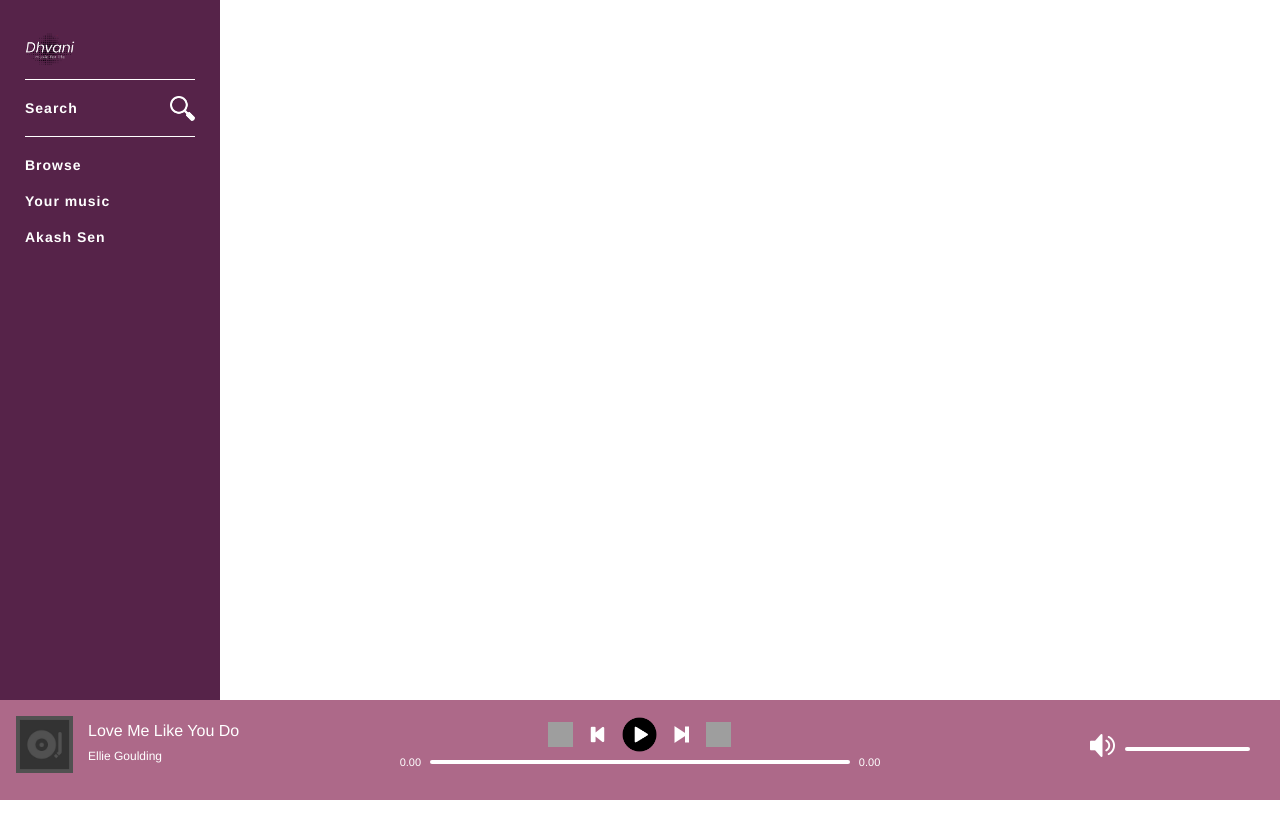
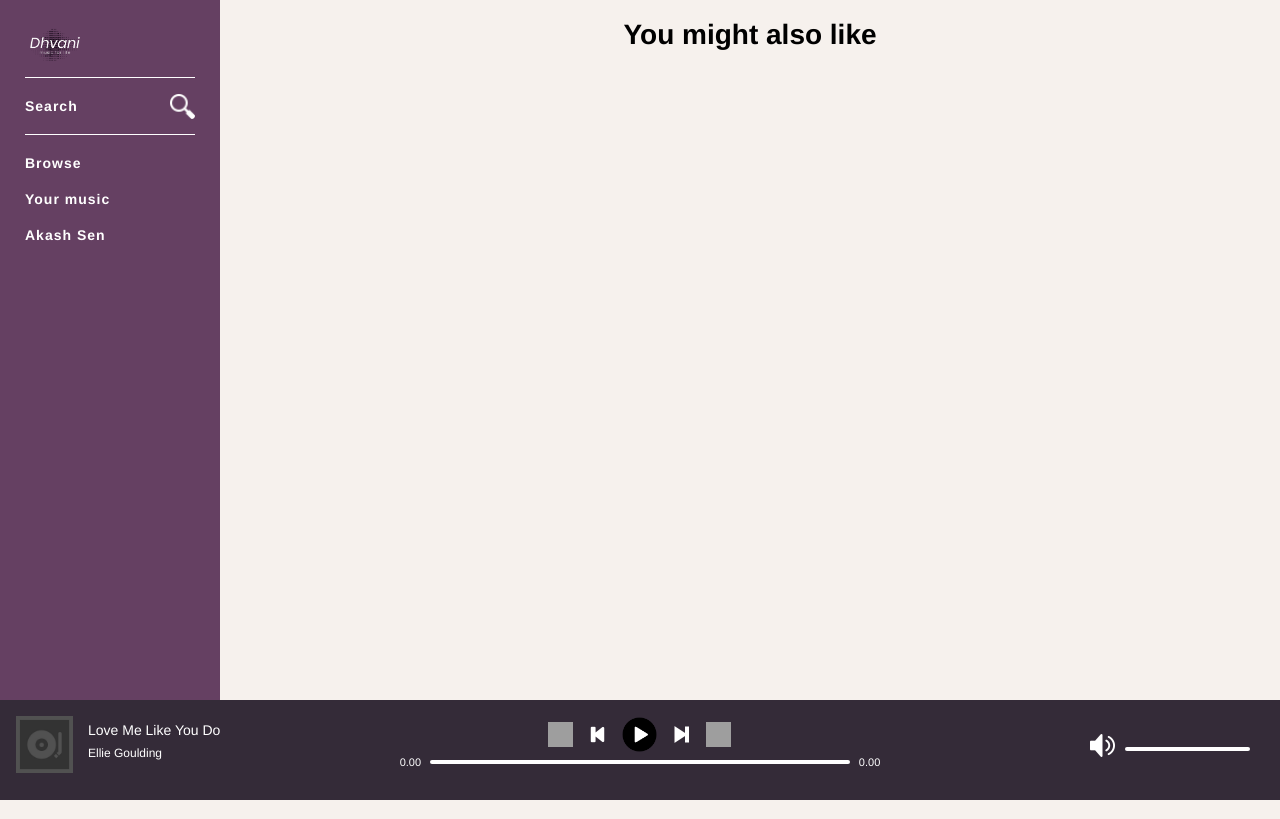
Before and after one commit to 2207akash/dhvani, a PHP site: page / in a window 1280 px wide. Run offline with PHP 8.4, Linux system fonts and the light colour scheme; the visitor is signed in with stand-in values (Sample User, id 1); data that the repository does not hold is empty; grey boxes are pictures that could not be loaded.

Commit message:
Styled the index page, changed colors, added album artwork and title display in "You might also like" page

```diff
--- a/assets/css/styles.css
+++ b/assets/css/styles.css
@@ -1,9 +1,14 @@
 /*	ID SELECTORS */
-
 html, body {
 	margin: 0;
 	padding: 0;
 	height: 100%;
+}
+
+body {
+	background-color: #f6f1ed;
+	font-size: 14px;
+	min-width: 720px;
 }
 
 * {
@@ -14,7 +19,7 @@ html, body {
 /* ID SELECTORS */
 
 #nowPlayingBarContainer {
-    background-color: #ad6989;
+    background-color: #342b38;
     width: 100%;
     display: block;
     bottom: 0;
@@ -54,12 +59,23 @@ html, body {
 }
 
 #navBarContainer {
-	background-color: #562349;
+	background-color: #654062;
 	width: 220px;
 	height: 100vh;
 	position: fixed;
 	top: 0;
 	left: 0;
+}
+
+#mainViewContainer {
+	margin-left: 220px;
+	padding-bottom: 90px;
+	width: calc(100% - 220px);
+}
+
+#mainContent * {
+	color: #000000;
+	padding: 0 20px;
 }
 
 /* CLASS SELECTORS */
@@ -179,8 +195,8 @@ html, body {
 }
 
 .logo img {
-	width: 50px;
-	height: 50px;
+	width: 60px;
+	padding-bottom: 10px;
 }
 
 .navBar .group {
@@ -211,3 +227,20 @@ html, body {
     top: 6px;
     width: 25px;
 }
+
+.pageHeading {
+	padding: 20px;
+	text-align: center;
+}
+
+.gridViewItem {
+	display: inline-block;
+	margin-right: 20px;
+	width: 29%;
+	max-width: 200px;
+	min-width: 150px;
+}
+
+.gridViewItem img {
+	width: 100%;
+}
--- /dev/null
+++ b/includes/footer.php
@@ -0,0 +1,12 @@
+				</div>
+
+			</div>
+
+		</div>
+
+		<?php include("includes/nowPlayingBarContainer.php"); ?>
+
+	</div>
+
+</body>
+</html>
--- /dev/null
+++ b/includes/header.php
@@ -0,0 +1,27 @@
+<?php
+	include("includes/config.php");
+
+	//session_destroy();
+
+	if(isset($_SESSION['userLoggedIn']))
+		$userLoggedIn = $_SESSION['userLoggedIn'];
+	else
+		header("Location: register.php");
+?>
+
+<!DOCTYPE html>
+<html>
+<head>
+	<title>Dhvani</title>
+	<link rel="stylesheet" type="text/css" href="assets/css/styles.css">
+</head>
+<body>
+	<div id="mainContainer">
+
+		<div id="topContainer">
+
+			<?php include("includes/navBarContainer.php"); ?>
+
+			<div id="mainViewContainer">
+
+				<div id="mainContent">
--- a/index.php
+++ b/index.php
@@ -1,30 +1,26 @@
-<?php
-	include("includes/config.php");
+<?php include("includes/header.php") ?>
 
-	//session_destroy();
+<h1 class="pageHeading">You might also like</h1>
 
-	if(isset($_SESSION['userLoggedIn']))
-		$userLoggedIn = $_SESSION['userLoggedIn'];
-	else
-		header("Location: register.php");
-?>
+<div class="gridViewContainer">
 
-<!DOCTYPE html>
-<html>
-<head>
-	<title>Dhvani</title>
-	<link rel="stylesheet" type="text/css" href="assets/css/styles.css">
-</head>
-<body>
-	<div id="mainContainer">
+	<?php
+		$albumQuery = mysqli_query($con, "SELECT * FROM albums ORDER BY RAND() LIMIT 10");
 
-		<div id="topContainer">
-			<?php include("includes/navBarContainer.php"); ?>
-		</div>
+		while($row = mysqli_fetch_array($albumQuery)) {
+			echo "<div class='gridViewItem'>
 
-		<?php include("includes/nowPlayingBarContainer.php"); ?>
+					<img src='" . $row['artworkPath'] . "'>
 
-	</div>
+					<div class='gridViewInfo'>"
+						. $row['title'] .
 
-</body>
-</html>
+					"</div>
+
+				</div>";
+		}
+	?>
+
+</div>
+
+<?php include("includes/footer.php") ?>
```
Also changed, not shown: assets/images/icons/logo.png, assets/images/icons/search-hover.png (added), assets/images/icons/search.png.
